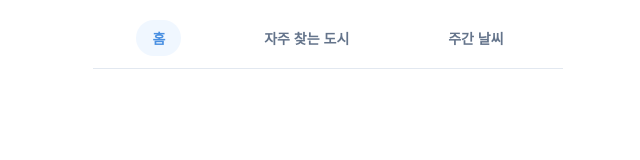
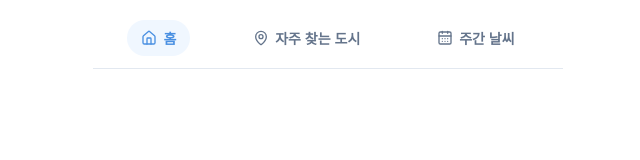
Before and after one commit to kyumin249/weather, a React (Vite) app: page / in a window 1280 px wide. Shown: the top 160 px of the page, without its empty margins (312-952 px from the left). Built offline with nearby package versions, Linux system fonts and the light colour scheme.

Commit message:
last2? header

```diff
--- a/package.json
+++ b/package.json
@@ -11,6 +11,7 @@
   },
   "dependencies": {
     "axios": "^1.17.0",
+    "lucide-react": "^1.17.0",
     "react": "^19.2.6",
     "react-dom": "^19.2.6",
     "react-router-dom": "^7.16.0"
--- a/src/components/Layout/header.jsx
+++ b/src/components/Layout/header.jsx
@@ -1,7 +1,8 @@
 import { NavLink } from 'react-router-dom';
-import './header.css'; // 기존 CSS 파일 유지
+import { Home as HomeIcon, MapPin, CalendarDays } from 'lucide-react'; // 아이콘 임포트
+import './header.css';
 
-function Header() {
+function header() {
   return (
     <header style={styles.header}>
       <NavLink
@@ -11,7 +12,8 @@ function Header() {
           ...(isActive ? styles.activeLink : {})
         })}
       >
-        홈
+        <HomeIcon size={16} />
+        <span>홈</span>
       </NavLink>
 
       <NavLink
@@ -21,7 +23,8 @@ function Header() {
           ...(isActive ? styles.activeLink : {})
         })}
       >
-        자주 찾는 도시
+        <MapPin size={16} />
+        <span>자주 찾는 도시</span>
       </NavLink>
 
       <NavLink
@@ -31,13 +34,14 @@ function Header() {
           ...(isActive ? styles.activeLink : {})
         })}
       >
-        주간 날씨
+        <CalendarDays size={16} />
+        <span>주간 날씨</span>
       </NavLink>
     </header>
   );
 }
 
-// 🎨 Main.jsx와 완벽히 매칭되는 테마 스타일 정의
+// 🎨 기존 스타일에 아이콘 정렬용 flex와 gap 추가
 const styles = {
   header: {
     display: 'flex',
@@ -51,18 +55,21 @@ const styles = {
     fontFamily: 'sans-serif'
   },
   link: {
+    display: 'flex',       // 아이콘과 글자를 가로로 정렬
+    alignItems: 'center',   // 상하 중앙 정렬
+    gap: '6px',            // 아이콘과 글자 사이의 간격
     textDecoration: 'none',
-    color: '#64748b', // 기본 비활성화 탭 색상 (슬레이트 그레이)
+    color: '#64748b',
     fontSize: '14px',
     fontWeight: '600',
-    padding: '8px 16px',
+    padding: '8px 14px',
     borderRadius: '20px',
     transition: 'all 0.2s ease-in-out'
   },
   activeLink: {
-    backgroundColor: '#f0f7ff', // 선택된 탭 배경 (연한 블루)
-    color: '#4a90e2'            // 선택된 탭 글자색 (기상청 메인 블루)
+    backgroundColor: '#f0f7ff',
+    color: '#4a90e2'
   }
 };
 
-export default Header;
+export default header;
```
Also changed, not shown: 1 other file (tests, documents, lock files or other folders).
